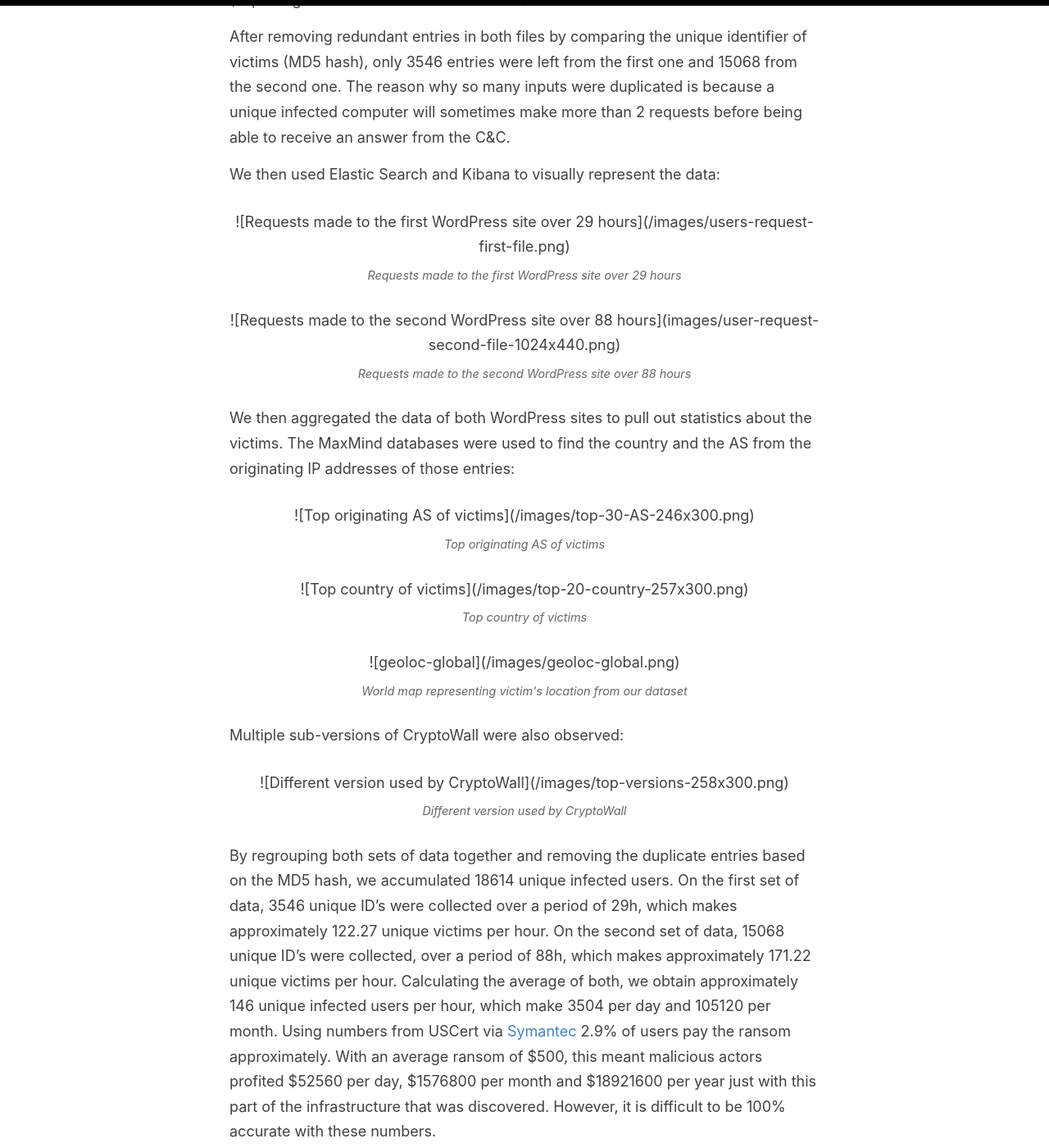
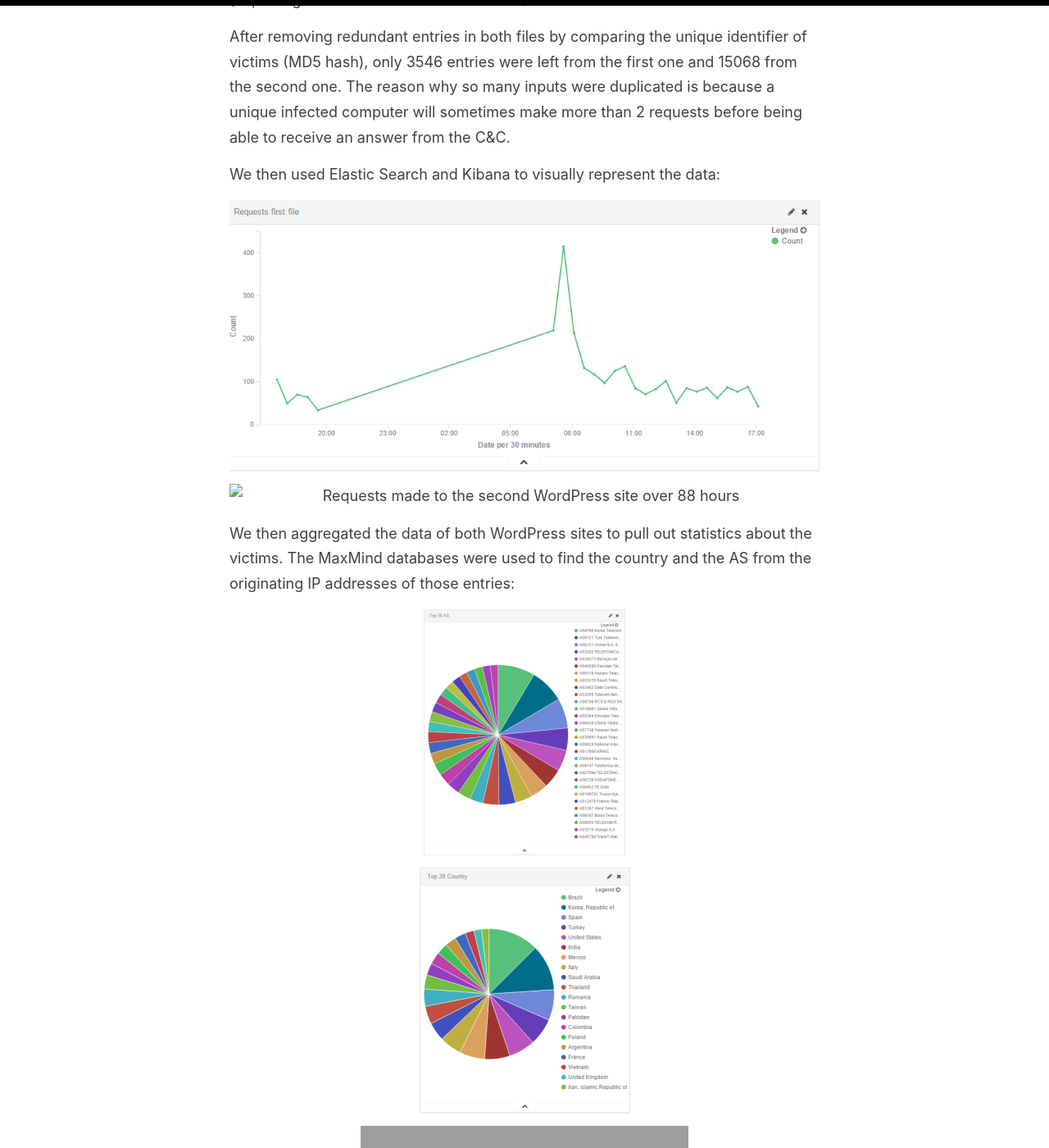
Before and after one commit to NavyTitanium/NavyTitanium.github.io, a Jekyll site: the page built from _posts/2015-10-29-CryptoWall-3.0.md, in a window 1280 px wide and 1400 px high, scrolled down 8740 px. Shown: the whole window at 82% size. Built offline with Jekyll 4.4.1, drawn with Linux system fonts in a browser that asks for light colours; grey boxes are pictures that could not be loaded.

Commit message:
Update 2015-10-29-CryptoWall-3.0.md

```diff
--- a/_posts/2015-10-29-CryptoWall-3.0.md
+++ b/_posts/2015-10-29-CryptoWall-3.0.md
@@ -159,39 +159,21 @@ After removing redundant entries in both files by comparing the unique identifie
 
 We then used Elastic Search and Kibana to visually represent the data:
 
-<figure>
 ![Requests made to the first WordPress site over 29 hours](/images/users-request-first-file.png)
-  <figcaption>Requests made to the first WordPress site over 29 hours</figcaption>
-</figure>
 
-<figure>
 ![Requests made to the second WordPress site over 88 hours](images/user-request-second-file-1024x440.png)
-  <figcaption>Requests made to the second WordPress site over 88 hours</figcaption>
-</figure>
 
 We then aggregated the data of both WordPress sites to pull out statistics about the victims. The MaxMind databases were used to find the country and the AS from the originating IP addresses of those entries:
 
-<figure>
 ![Top originating AS of victims](/images/top-30-AS-246x300.png)
-  <figcaption>Top originating AS of victims</figcaption>
-</figure>
 
-<figure>
 ![Top country of victims](/images/top-20-country-257x300.png)
-  <figcaption>Top country of victims</figcaption>
-</figure>
 
-<figure>
 ![geoloc-global](/images/geoloc-global.png)
-  <figcaption>World map representing victim's location from our dataset</figcaption>
-</figure>
 
 Multiple sub-versions of CryptoWall were also observed:
 
-<figure>
 ![Different version used by CryptoWall](/images/top-versions-258x300.png)
-  <figcaption>Different version used by CryptoWall</figcaption>
-</figure>
 
 By regrouping both sets of data together and removing the duplicate entries based on the MD5 hash, we accumulated 18614 unique infected users. On the first set of data, 3546 unique ID's were collected over a period of 29h, which makes approximately 122.27 unique victims per hour. On the second set of data, 15068 unique ID's were collected, over a period of 88h, which makes approximately 171.22 unique victims per hour. Calculating the average of both, we obtain approximately 146 unique infected users per hour, which make 3504 per day and 105120 per month. Using numbers from USCert via [Symantec](https://www.symantec.com/content/en/us/enterprise/media/security_response/whitepapers/ransomware-a-growing-menace.pdf) 2.9% of users pay the ransom approximately. With an average ransom of $500, this meant malicious actors profited $52560 per day, $1576800 per month and $18921600 per year just with this part of the infrastructure that was discovered.  However, it is difficult to be 100% accurate with these numbers.
 
```
